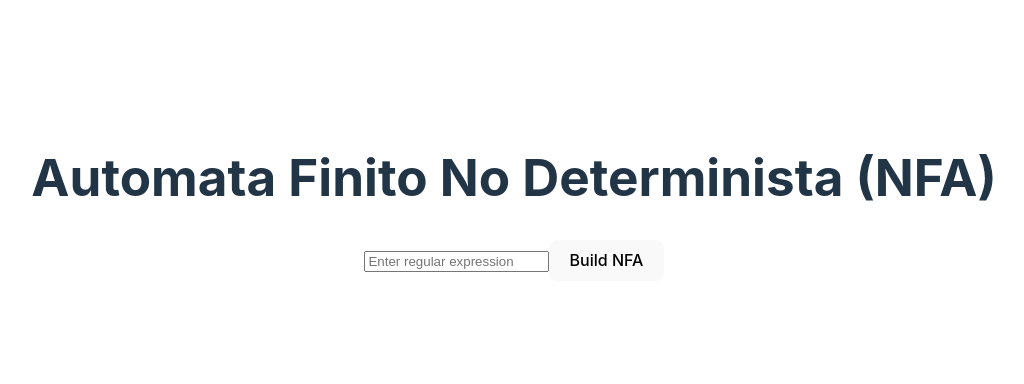
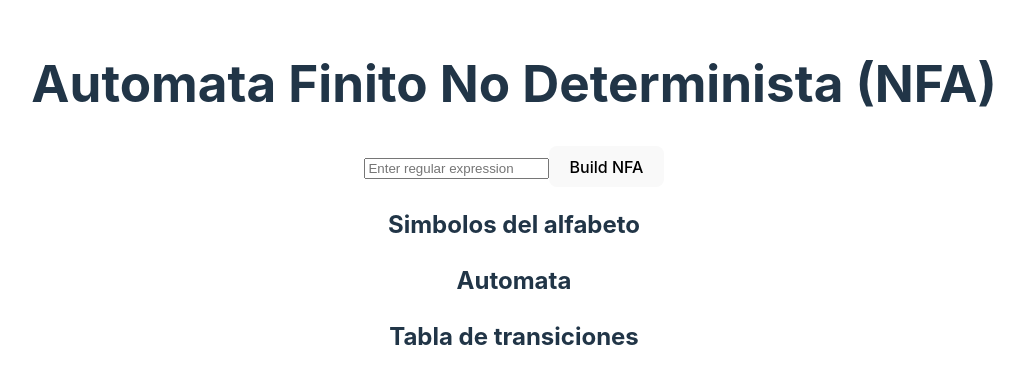
Before and after one commit to ErSantis/ER2AFD, a React (Vite) app: page / in a window 1280 px wide. Shown: the part 202-586 px from the top of the page, without its empty margins (126-1150 px from the left). Built offline with nearby package versions, Linux system fonts and the light colour scheme.

Commit message:
Refactor TransitionTable component and BuildNFA function to improve transition table generation and alphabet handling

```diff
--- a/src/components/AutomatonBuilder.tsx
+++ b/src/components/AutomatonBuilder.tsx
@@ -1,16 +1,18 @@
 import React, { useState } from 'react';
 import { buildNFAFromRegex } from '../utils/BuildNFA';
 import AutomatonGraph from './AutomatonGraph';
+import { Automaton } from '../utils/Automaton';
 import TransitionTable from './TransitionTable';
-import { Automaton } from '../utils/Automaton';
 
 const App: React.FC = () => {
-  const [regex, setRegex] = useState<string>('');
+  const [regex, setRegex] = useState<string>(''); // Expresión regular ingresada por el usuario
   const [automaton, setAutomaton] = useState<Automaton | null>(null);
+  const [symbols, setSymbols] = useState<string[]>([]); // Estado para almacenar los símbolos únicos
 
   const handleBuildNFA = () => {
-    const nfa = buildNFAFromRegex(regex);
-    setAutomaton(nfa);
+    const { automaton: nfa, alphabet } = buildNFAFromRegex(regex); // Construir el autómata y obtener el alfabeto
+    setAutomaton(nfa); // Actualizar el autómata
+    setSymbols(Array.from(alphabet)); // Extraer los símbolos únicos y actualizarlos
   };
 
   return (
@@ -26,10 +28,20 @@ const App: React.FC = () => {
         <button onClick={handleBuildNFA}>Build NFA</button>
       </div>
 
-      {/* Renderiza el gráfico del autómata */}
+      {/* Mostrar los símbolos únicos */}
+      <h2>Simbolos del alfabeto</h2>
+      {symbols.length > 0 && (
+        <div>
+          <h3>Symbols: {symbols.join(', ')}</h3>
+        </div>
+      )}
+
+      {/* Renderizar el gráfico del autómata si existe */}
+      <h2>Automata</h2>
       {automaton && <AutomatonGraph automaton={automaton} />}
 
       {/* Renderiza la tabla de transiciones */}
+      <h2>Tabla de transiciones</h2>
       {automaton && <TransitionTable automaton={automaton} />}
     </div>
   );
```
